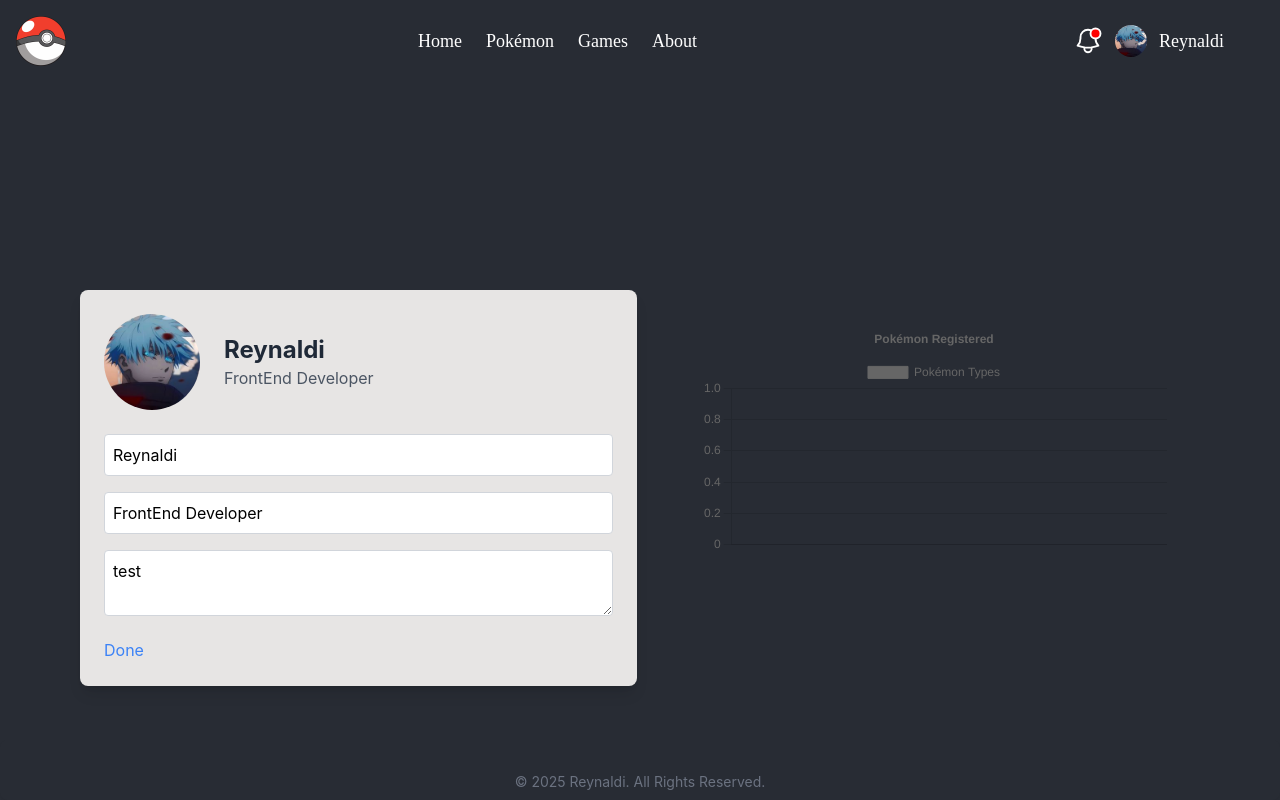
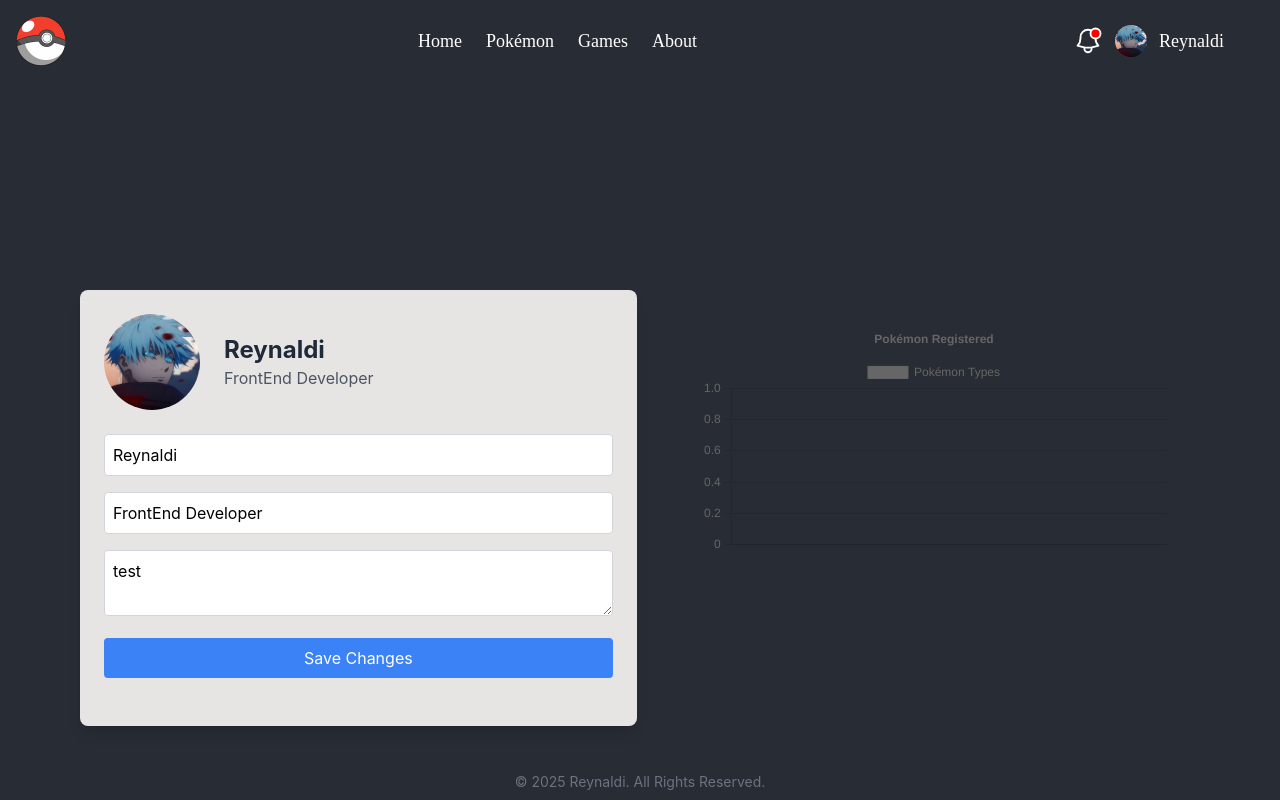
Before and after one commit to Raynald22/pokedex, a React (Create React App) app: page /about in a window 1280 px wide. Both pictures are taken after a click on the button "Edit". Built offline with nearby package versions, Linux system fonts and the light colour scheme.

Commit message:
update about

```diff
--- a/src/pages/About.js
+++ b/src/pages/About.js
@@ -28,7 +28,6 @@
   return (
     <div className="flex justify-between space-x-8 py-8 px-4 pl-20 pr-20 pt-52">
       <div className="max-w-3xl w-full bg-stone-200 p-6 rounded-lg shadow-lg">
-
         <div className="flex items-center mb-6">
           <img
             src={require("../assets/images/profile.png")}
@@ -36,7 +35,9 @@
             className="w-24 h-24 rounded-full object-cover mr-6"
           />
           <div>
-            <h2 className="text-2xl font-bold text-gray-800">{formData.name}</h2>
+            <h2 className="text-2xl font-bold text-gray-800">
+              {formData.name}
+            </h2>
             <p className="text-gray-600">{formData.position}</p>
           </div>
         </div>
@@ -69,6 +70,13 @@
               className="w-full p-2 border border-gray-300 rounded"
               placeholder="Description"
             />
+
+            <button
+              type="submit"
+              className="w-full bg-blue-500 text-white py-2 rounded"
+            >
+              Save Changes
+            </button>
           </form>
         )}
 
@@ -76,7 +84,7 @@
           onClick={() => setIsEditing((value) => !value)}
           className="mt-4 text-blue-500"
         >
-          {isEditing ? "Done" : "Edit"}
+          {isEditing ? "" : "Edit"}
         </button>
       </div>
 
```
